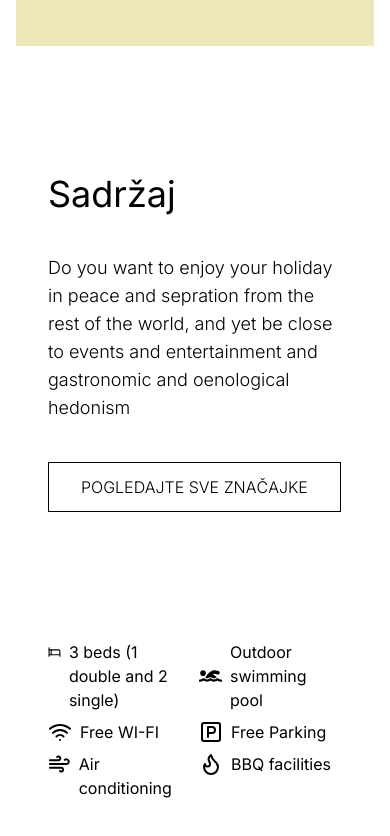
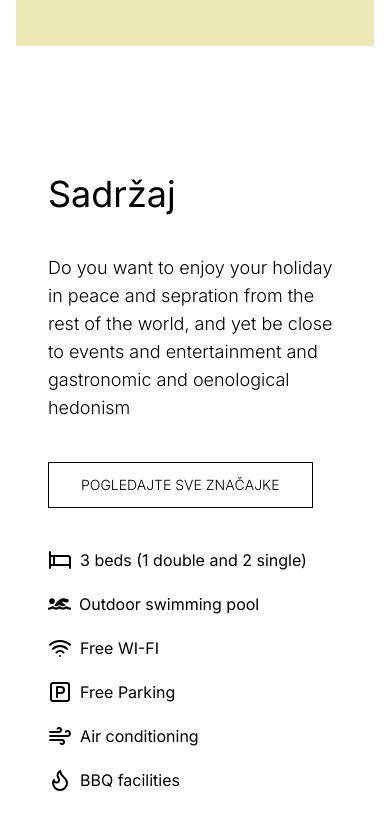
Before and after one commit to raian30/casa-fragola, a Next.js app: page / in a window 390 px wide. Shown: the part 2817-3653 px from the top of the page. Built offline with nearby package versions, Linux system fonts and the light colour scheme.

Commit message:
new sections - fix

```diff
--- a/src/app/(customerFacing)/_home-parts/Second.tsx
+++ b/src/app/(customerFacing)/_home-parts/Second.tsx
@@ -6,7 +6,7 @@ export default function Second() {
     return(
         <section className={'px-4 md:px-8 lg:px-12 xl:px-20 2xl:px-28 w-screen my-20 flex flex-col gap-20'}>
             <div
-                className={'bg-[#EAD7E6] gap-16 lg:gap-0 flex flex-col lg:flex-row items-center justify-center lg:justify-between px-8 lg:px-0 pt-12 md:pt-16 2xl:pt-28 pb-12 md:pb-16 2xl:pb-28 lg:pl-12 xl:pl-20 2xl:pl-28'}>
+                className={'bg-[#EAD7E6] gap-16 lg:gap-0 flex flex-col lg:flex-row items-center justify-center lg:justify-between px-8 md:px-12 lg:px-0 pt-12 md:pt-16 2xl:pt-28 pb-12 md:pb-16 2xl:pb-28 lg:pl-12 xl:pl-20 2xl:pl-32'}>
                 <div className={'w-full h-full lg:w-1/2'}>
                     <Image src={'/image2.png'} alt={'House picture 1'} width={760} height={505}
                            className={'w-full h-full object-cover'}/>
@@ -21,7 +21,7 @@ export default function Second() {
                 </div>
             </div>
             <div
-                className={'bg-[#EDE8B8] gap-16 lg:gap-0 flex flex-col lg:flex-row items-center justify-center lg:justify-between px-8 lg:px-0 pt-12 md:pt-16 2xl:pt-28 pb-12 md:pb-16 2xl:pb-28 lg:pr-12 xl:pr-20 2xl:pr-28'}>
+                className={'bg-[#EDE8B8] gap-16 lg:gap-0 flex flex-col lg:flex-row items-center justify-center lg:justify-between px-8 md:px-12 lg:px-0 pt-12 md:pt-16 2xl:pt-28 pb-12 md:pb-16 2xl:pb-28 lg:pr-12 xl:pr-20 2xl:pr-32'}>
                 <div
                     className={'w-full lg:w-1/2 text-center px-5 lg:px-10 xl:px-20 2xl:px-52 flex flex-col items-center justify-center gap-10'}>
                     <h1 className={'text-4xl xl:text-5xl'}>Olive and Fragola</h1>
@@ -36,22 +36,27 @@ export default function Second() {
                 </div>
             </div>
             <div
-                className={'gap-32 xl:gap-40 flex flex-col lg:flex-row items-center justify-between px-8 lg:px-0 pt-12 md:pt-16 2xl:pt-28 pb-12 md:pb-16 2xl:pb-28'}>
+                className={'gap-10 lg:gap-32 xl:gap-40 flex flex-col lg:flex-row items-center justify-between px-8 lg:px-0 pt-12 md:pt-16 2xl:pt-28 pb-12 md:pb-16 2xl:pb-28'}>
                 <div
                     className={'w-full lg:w-1/2 px-0 lg:px-10 xl:px-20 2xl:px-28 flex flex-col items-start justify-center gap-10'}>
                     <h1 className={'text-4xl xl:text-5xl'}>Sadržaj</h1>
                     <p className={'text-lg font-light'}>Do you want to enjoy your holiday in peace and sepration from
                         the rest of the world, and yet be close to events and entertainment and gastronomic and
                         oenological hedonism</p>
-                    <FilledLink href={'/'} className={'uppercase'}>Pogledajte sve značajke</FilledLink>
+                    <FilledLink href={'/'} className={'uppercase text-sm'}>Pogledajte sve značajke</FilledLink>
                 </div>
-                <div className={'w-full h-full lg:w-1/2 grid grid-cols-2 gap-2'}>
-                    <div className={'flex gap-2'}><Bed/> <p>3 beds (1 double and 2 single)</p></div>
-                    <div className={'flex gap-2'}><Image src={'/pool.svg'} width={23} height={23} alt={'pool'}/> <p>Outdoor swimming pool</p></div>
-                    <div className={'flex gap-2'}><Wifi/> <p>Free WI-FI</p></div>
-                    <div className={'flex gap-2'}><ParkingSquare/> <p>Free Parking</p></div>
-                    <div className={'flex gap-2'}><Wind/> <p>Air conditioning</p></div>
-                    <div className={'flex gap-2'}><Flame/> <p>BBQ facilities</p></div>
+                <div className={'w-full h-full lg:w-1/2 flex flex-col sm:flex-row gap-5 sm:gap-20'}>
+                    <div className={'flex flex-col gap-5'}>
+                        <div className={'flex gap-2'}><Bed/> <p>3 beds (1 double and 2 single)</p></div>
+                        <div className={'flex gap-2'}><Image src={'/pool.svg'} width={23} height={23} alt={'pool'}/>
+                            <p>Outdoor swimming pool</p></div>
+                        <div className={'flex gap-2'}><Wifi/> <p>Free WI-FI</p></div>
+                    </div>
+                    <div className={'flex flex-col gap-5'}>
+                        <div className={'flex gap-2'}><ParkingSquare/> <p>Free Parking</p></div>
+                        <div className={'flex gap-2'}><Wind/> <p>Air conditioning</p></div>
+                        <div className={'flex gap-2'}><Flame/> <p>BBQ facilities</p></div>
+                    </div>
                 </div>
             </div>
         </section>
```
